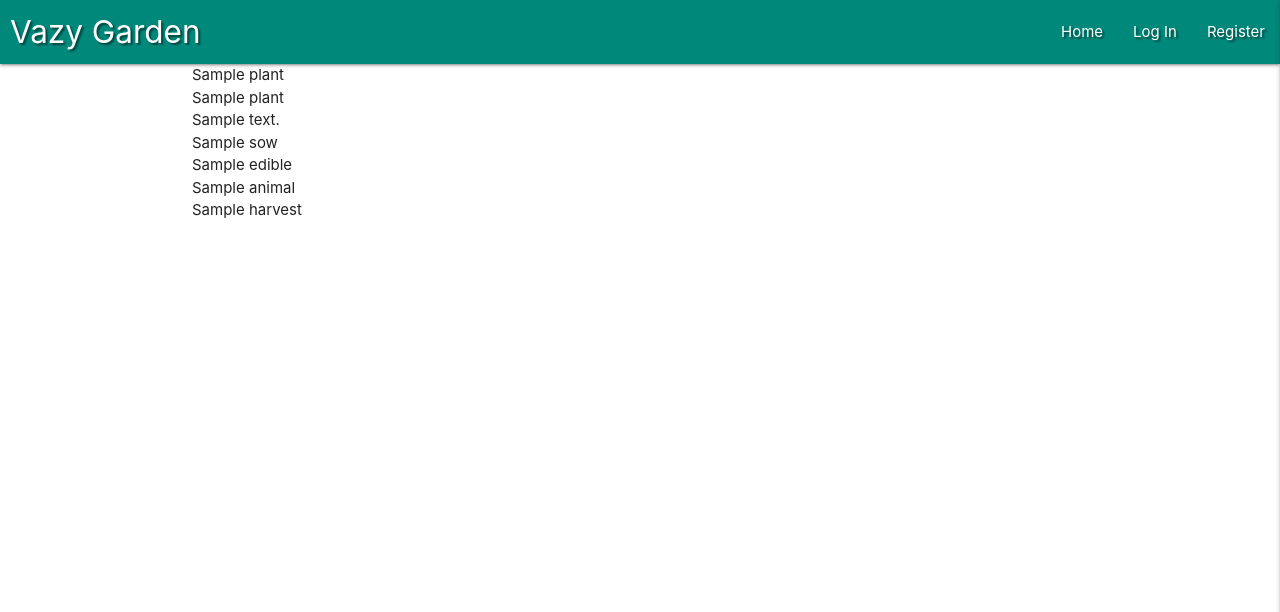
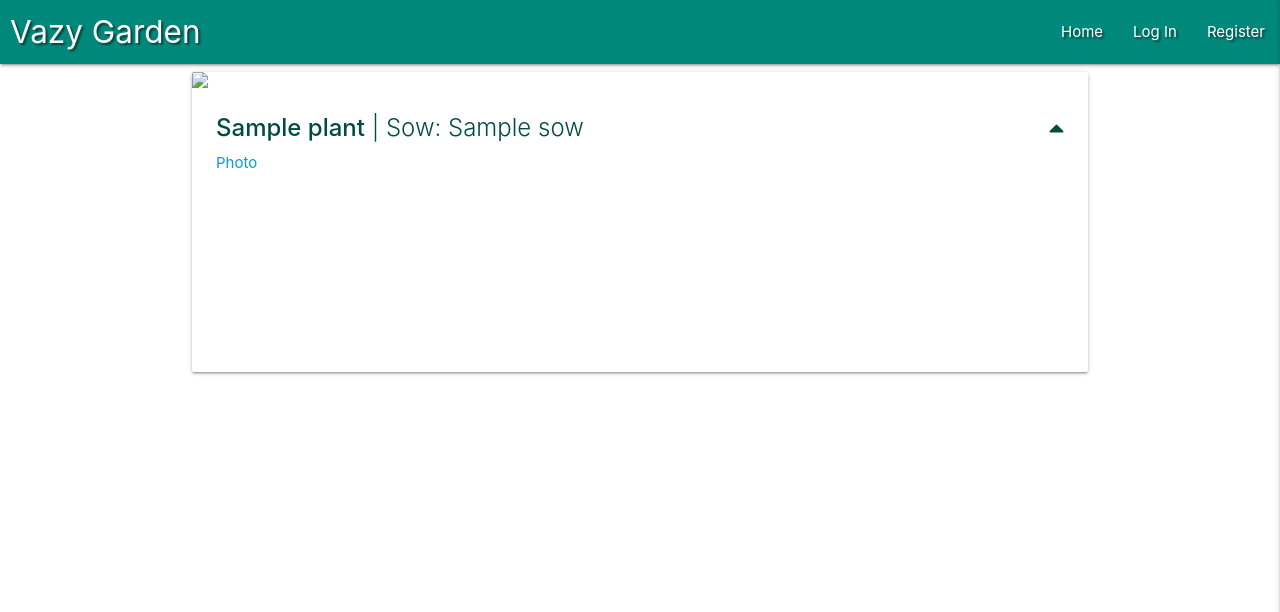
Before and after one commit to janet-dev/ci-milestone-project-3, a Flask app: template templates/plants.html in a window 1280 px wide. Shown: the top 612 px of the page. Run offline with Flask 2, Linux system fonts and the light colour scheme; the template is opened without the code that fills it: most values are stand-ins (such as "Sample title", 1, 10 or a date in 2020); some libraries are stand-ins or nearby versions.

Commit message:
Bind data from db to Card-Reveal

```diff
--- a/static/js/script.js
+++ b/static/js/script.js
@@ -4,4 +4,5 @@
 
 $(document).ready(function () {
     $(".sidenav").sidenav({edge: "right"});
+    $(".tooltipped").tooltip();
 });
--- a/templates/plants.html
+++ b/templates/plants.html
@@ -1,14 +1,39 @@
 {% extends "base.html" %}
 {% block content %}
 
-    {% for plant in plants %}
-        {{ plant.plant_name }}<br>
-        {{ plant.category_name }}<br>
-        {{ plant.plant_description }}<br>
-        {{ plant.sow }}<br>
-        {{ plant.edible }}<br>
-        {{ plant.animal }}<br>
-        {{ plant.harvest }}<br>
-    {% endfor %}
+    {% if plants|length > 0 %}
+        {% for plant in plants %}
+            <div class="card small">
+                <div class="card-image waves-effect waves-block waves-light">
+                    <img class="activator" src="{{ plant.link }}">
+                </div>
+                <div class="card-content">
+                    <span class="card-title activator teal-text text-darken-4">
+                        <strong>{{ plant.plant_name }}</strong> | Sow: {{ plant.sow }}
+                        <i class="fas fa-caret-up right tooltipped" data-position="left" data-tooltip="Reveal"></i>
+                    </span>
+                    <p><a href="{{ plant.link }}" target="_blank">Photo</a></p>
+                </div>
+                <div class="card-reveal">
+                    <span class="card-title teal-text text-darken-4">
+                        <strong>{{ plant.plant_name }}</strong> | Sow: {{ plant.sow }}
+                        <i class="fas fa-caret-down right tooltipped" data-position="left" data-tooltip="Hide"></i>
+                    </span>
+                    <p><strong>Description:</strong><br>
+                        {{ plant.plant_description }}
+                    </p>
+                    <ul>
+                        <li><strong>Category: </strong>{{ plant.category_name }}</li>
+                        <li><strong>Position: </strong>{{ plant.location }}</li>
+                        <li><strong>Harvest: </strong>{{ plant.harvest }}</li>
+                        <li><strong>Edible: </strong>{{ plant.edible }}</li>
+                        <li><strong>Feed for: </strong>{{ plant.animal }}</li>
+                    </ul>
+                </div>
+            </div>
+        {% endfor %}
+    {% else %}
+        <h3 class="red-text text-darken-4 center-align">No Plants Found</h3>
+    {% endif %}
 
 {% endblock %}
```
